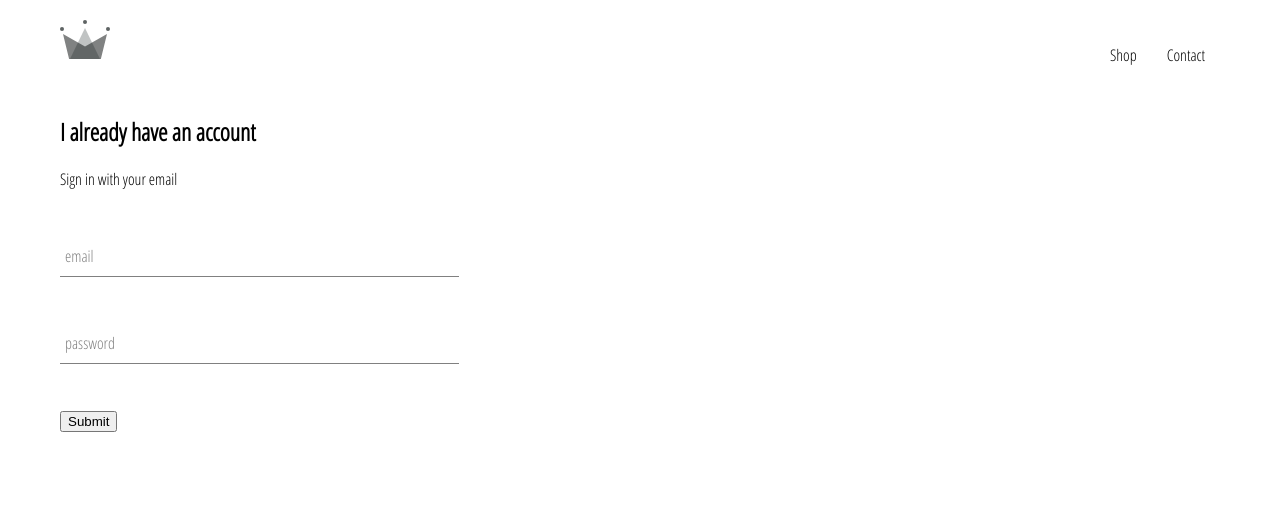
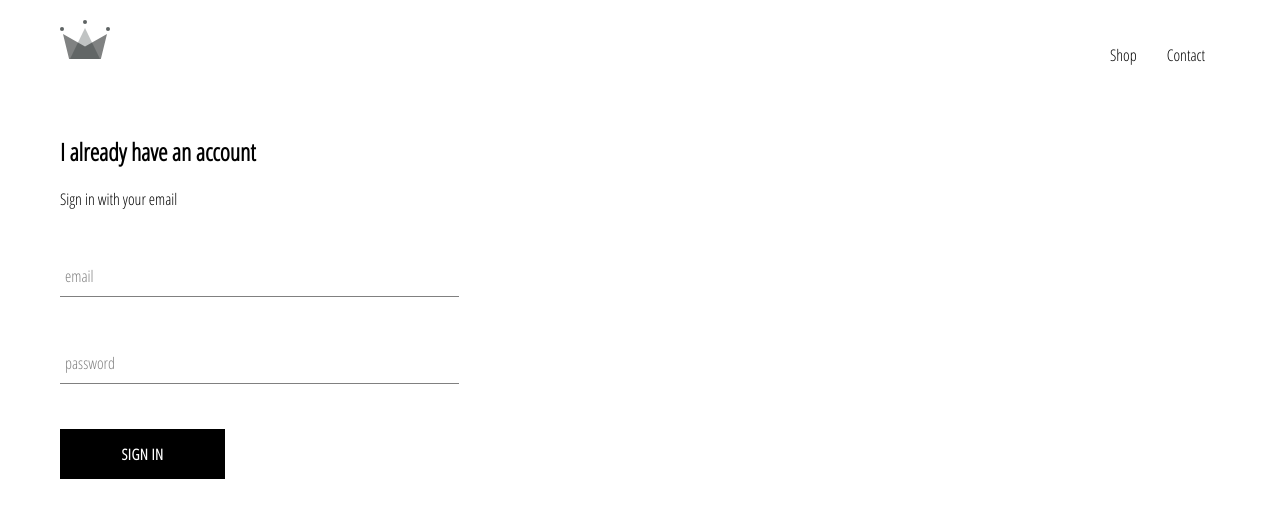
Before and after one commit to irenecodes/crwn-clothing, a React (Create React App) app: page /signin in a window 1280 px wide. Shown: the top 518 px of the page. Built offline with nearby package versions, Linux system fonts and the light colour scheme.

Commit message:
[it] otherProps and children passed and used in custom-button.component

```diff
--- /dev/null
+++ b/src/components/custom-button/custom-button.component.jsx
@@ -0,0 +1,11 @@
+import React from "react";
+import "./custom-button.styles.scss";
+
+// i.e putting this into sign-in.component ... "Sign In" becomes rendered children. otherProps is type and value attribute
+const CustomButton = ({ children, ...otherProps }) => (
+  <button className="custom-button" {...otherProps}>
+    {children}
+  </button>
+);
+
+export default CustomButton;
--- /dev/null
+++ b/src/components/custom-button/custom-button.styles.scss
@@ -0,0 +1,22 @@
+.custom-button {
+    min-width: 165px;
+    width: auto;
+    height: 50px;
+    letter-spacing: 0.5px;
+    line-height: 50px;
+    padding: 0 35px 0 35px;
+    font-size: 15px;
+    background-color: black;
+    color: white;
+    text-transform: uppercase;
+    font-family: 'Open Sans Condensed';
+    font-weight: bolder;
+    border: none;
+    cursor: pointer;
+
+    &:hover {
+      background-color: white;
+      color: black;
+      border: 1px solid black;
+    }
+  }
--- a/src/components/sign-in/sign-in.component.jsx
+++ b/src/components/sign-in/sign-in.component.jsx
@@ -1,8 +1,9 @@
 import React from "react";
 
-import './sign-in.styles.scss'
+import "./sign-in.styles.scss";
 
-import FormInput from '../form-input/form-input.component'
+import FormInput from "../form-input/form-input.component";
+import CustomButton from "../custom-button/custom-button.component";
 
 class SignIn extends React.Component {
   constructor(props) {
@@ -18,11 +19,11 @@
     this.setState({ email: "", password: "" });
   };
 
-  handleChange = event => {
+  handleChange = (event) => {
     //   will grab the "name" attribute defined in the input below and assign its target.value
-      const {value, name} = event.target
-      this.setState({[name]: value})
-  }
+    const { value, name } = event.target;
+    this.setState({ [name]: value });
+  };
 
   render() {
     return (
@@ -32,7 +33,6 @@
 
         <form onSubmit={this.handleSubmit}>
           <FormInput
-
             type="email"
             name="email"
             value={this.state.email}
@@ -42,7 +42,6 @@
           />
 
           <FormInput
-
             type="password"
             name="password"
             value={this.state.password}
@@ -51,8 +50,7 @@
             label="password"
           />
 
-
-          <input type="submit" value="Submit" />
+          <CustomButton type="submit" value="Submit Form" >Sign In </CustomButton>
         </form>
       </div>
     );
--- a/src/components/sign-in/sign-in.styles.scss
+++ b/src/components/sign-in/sign-in.styles.scss
@@ -1,3 +1,8 @@
 .sign-in {
     width: 30vw;
+    display: flex;
+    flex-direction: column;
+    .title {
+        margin: 10px 0;
+    }
 }
```
